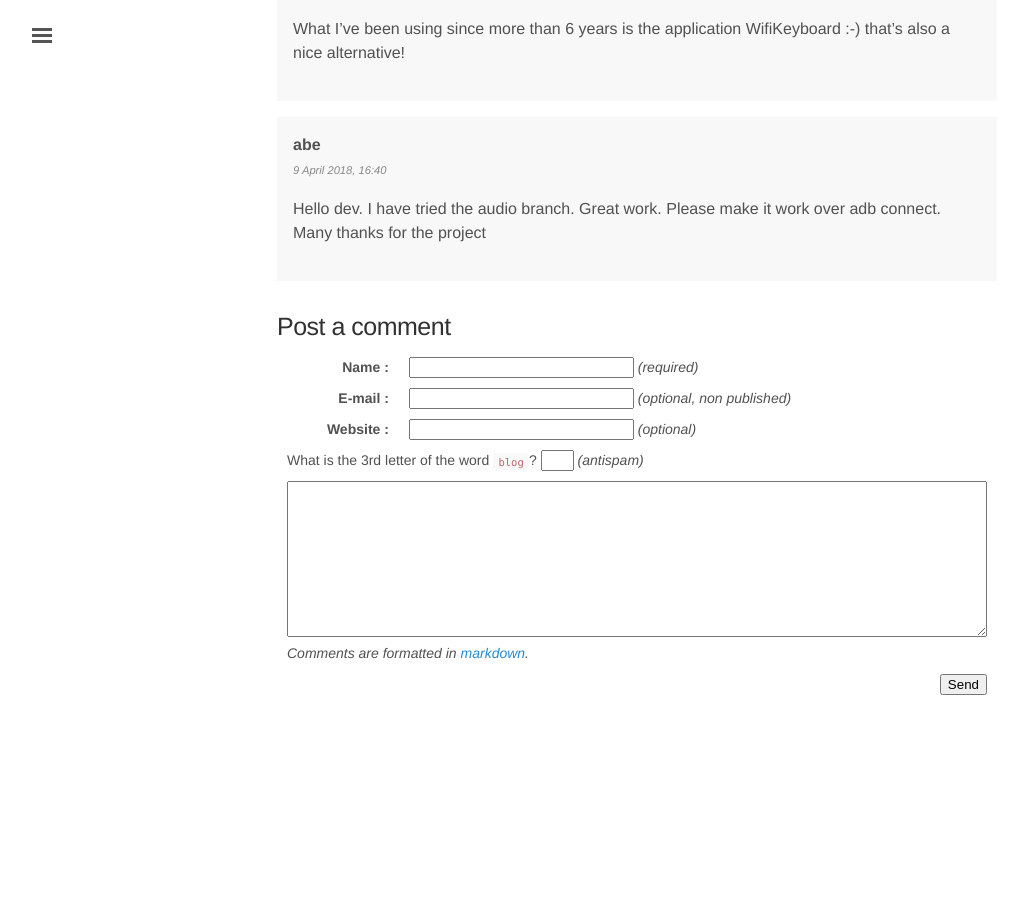
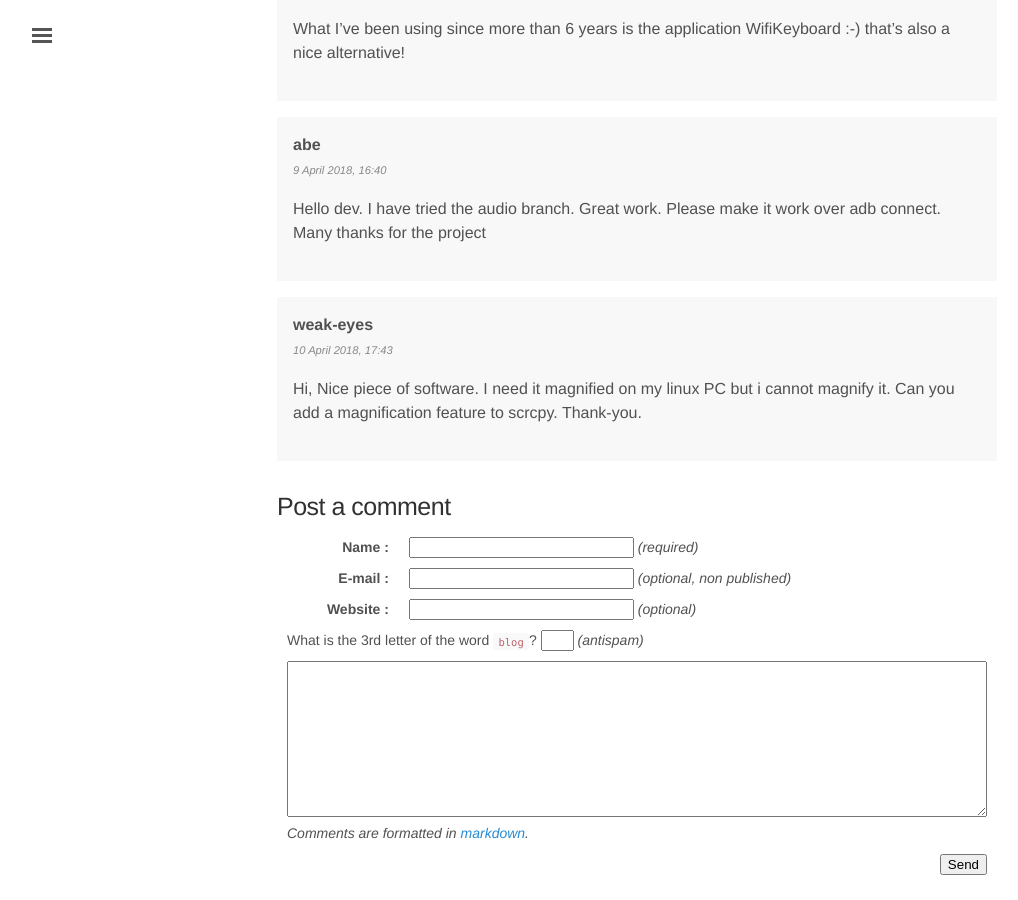
Before and after one commit to rom1v/blog.rom1v.com, a Jekyll site: the page built from _posts/2018-03-08-introducing-scrcpy.md, in a window 1280 px wide and 900 px high, scrolled down 17689 px. Shown: the whole window, without its empty margins (3-1021 px from the left). Built offline with Jekyll 4.4.1, drawn with Linux system fonts in a browser that asks for light colours; before the commit the page ends 18409 px from its top, so only the background shows below that.

Commit message:
Publish comment 38 for scrcpy

```diff
--- a/_data/comments-2018-03-introducing-scrcpy.yaml
+++ b/_data/comments-2018-03-introducing-scrcpy.yaml
@@ -338,3 +338,10 @@
   contents: |
     Hello dev. I have tried the audio branch. Great work. Please make it work
     over adb connect. Many thanks for the project
+- id: 38
+  author: weak-eyes
+  date: 2018-04-10 17:43:55+02:00
+  contents: |
+    Hi, Nice piece of software.
+    I need it magnified on my linux PC but i cannot magnify it. Can you add a
+    magnification feature to scrcpy. Thank-you.
```
